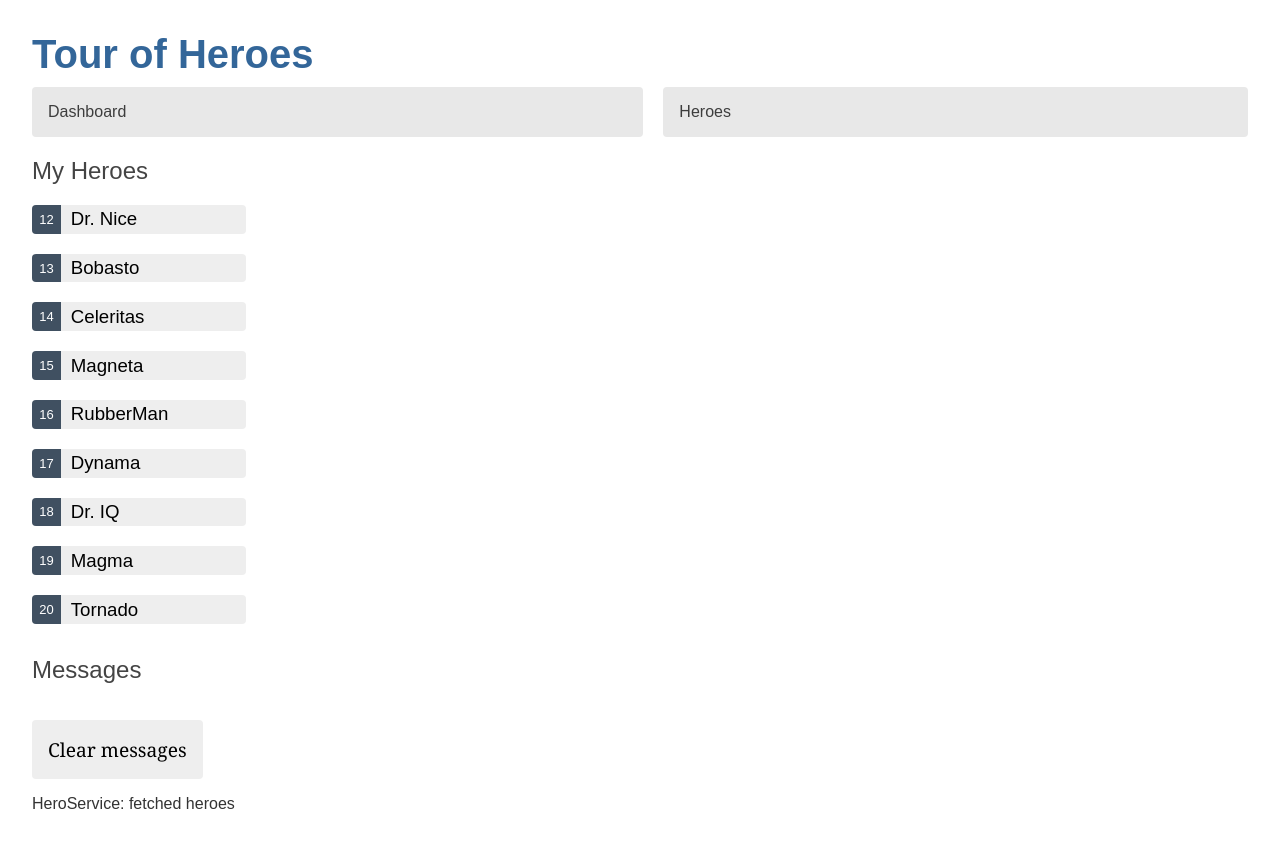
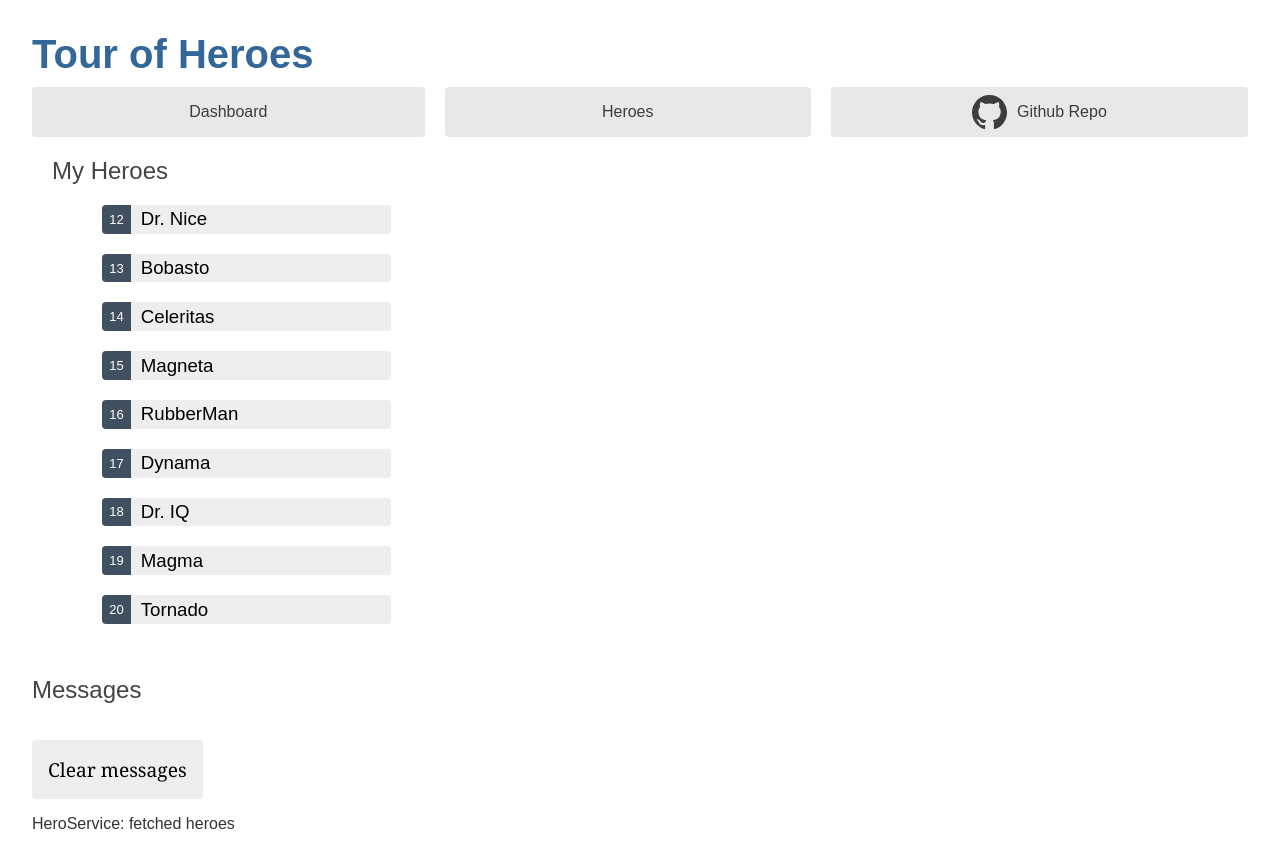
Before and after one commit to emmabyte/angular-tour-of-heroes, an Angular app: page /angular-tour-of-heroes/heroes in a window 1280 px wide. Built offline with nearby package versions, Linux system fonts and the light colour scheme.

Commit message:
added link to github repo

```diff
--- a/src/app/app.component.html
+++ b/src/app/app.component.html
@@ -2,6 +2,12 @@
 <nav>
   <a routerLink="/dashboard">Dashboard</a>
   <a routerLink="/heroes">Heroes</a>
+  <a id="no-padding" href="https://github.com/emmabyte/angular-tour-of-heroes">
+    <svg xmlns="http://www.w3.org/2000/svg" width="16" height="16" fill="currentColor" class="bi bi-github" viewBox="0 0 16 16">
+      <path d="M8 0C3.58 0 0 3.58 0 8c0 3.54 2.29 6.53 5.47 7.59.4.07.55-.17.55-.38 0-.19-.01-.82-.01-1.49-2.01.37-2.53-.49-2.69-.94-.09-.23-.48-.94-.82-1.13-.28-.15-.68-.52-.01-.53.63-.01 1.08.58 1.23.82.72 1.21 1.87.87 2.33.66.07-.52.28-.87.51-1.07-1.78-.2-3.64-.89-3.64-3.95 0-.87.31-1.59.82-2.15-.08-.2-.36-1.02.08-2.12 0 0 .67-.21 2.2.82.64-.18 1.32-.27 2-.27.68 0 1.36.09 2 .27 1.53-1.04 2.2-.82 2.2-.82.44 1.1.16 1.92.08 2.12.51.56.82 1.27.82 2.15 0 3.07-1.87 3.75-3.65 3.95.29.25.54.73.54 1.48 0 1.07-.01 1.93-.01 2.2 0 .21.15.46.55.38A8.012 8.012 0 0 0 16 8c0-4.42-3.58-8-8-8z"/>
+  </svg>
+  <div>Github Repo</div>
+  </a>
 </nav>
 <router-outlet></router-outlet>
 <app-messages></app-messages>
--- a/src/app/app.component.scss
+++ b/src/app/app.component.scss
@@ -17,6 +17,13 @@
     color: #3d3d3d;
     border-radius: 4px;
 
+    /* Grid */
+    display: grid;
+    grid-auto-flow: column;
+    justify-content: center;
+    column-gap: 10px;
+    align-items: center;
+
     &:hover {
       color: white;
       background-color: $accent-color;
@@ -27,3 +34,14 @@
     }
   }
 }
+
+svg {
+  width: 35px;
+  height: 35px;
+  margin: 0;
+  padding: 0;
+}
+
+#no-padding {
+  padding: 0;
+}
--- a/src/app/heroes/heroes.component.html
+++ b/src/app/heroes/heroes.component.html
@@ -1,3 +1,4 @@
+<div class="container">
   <h2>My Heroes</h2>
   <ul class="heroes">
     <li *ngFor="let hero of heroes">
@@ -6,3 +7,4 @@
       </a>
     </li>
   </ul>
+</div>
--- a/src/app/heroes/heroes.component.scss
+++ b/src/app/heroes/heroes.component.scss
@@ -11,11 +11,11 @@
 
   li {
     display: flex;
+    padding: 0 50px 0;
   }
 
   a {
     background-color: #eee;
-    padding: 0;
     border-radius: 4px;
     height: 1.8em;
     text-decoration: none;
@@ -71,6 +71,11 @@
 
   .name {
     font-size: 14pt;
-    width: 175px;
+    width: 250px;
   }
 }
+
+.container {
+  display: grid;
+  padding: 0 20px 0;
+}
```
Lines whose indentation alone changed are shown as unchanged.
